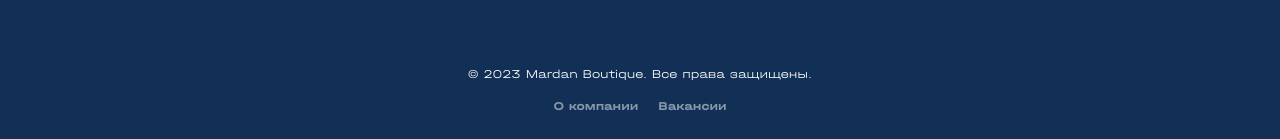
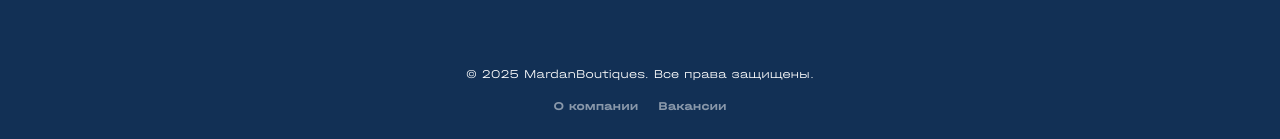
Before and after one commit to MardanBoutiques/frontend, a React (Vite) app: page /vacancies in a window 1280 px wide. Shown: the part 999-1138 px from the top of the page. Built offline with nearby package versions, Linux system fonts and the light colour scheme; no server answers.

Commit message:
Update footer copyright

```diff
--- a/src/components/footer/Footer.jsx
+++ b/src/components/footer/Footer.jsx
@@ -55,7 +55,7 @@ const Footer = () => {
 
       </div>
       <div className="footer-bottom">
-        <span>© 2023 Mardan Boutique. Все права защищены.</span>
+        <span>© 2025 MardanBoutiques. Все права защищены.</span>
         <div className="footer-bottom-links">
           <Link to="/about">О компании</Link>
           <Link to="/vacancies">Вакансии</Link>
```
